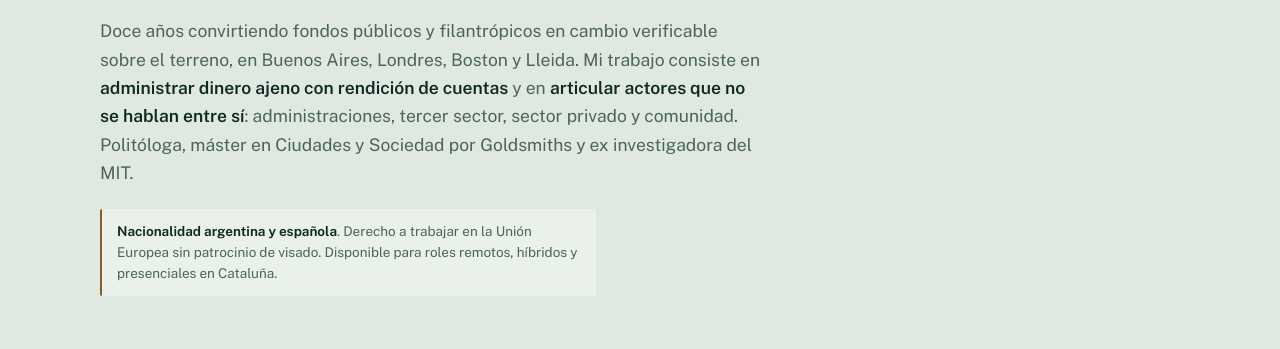
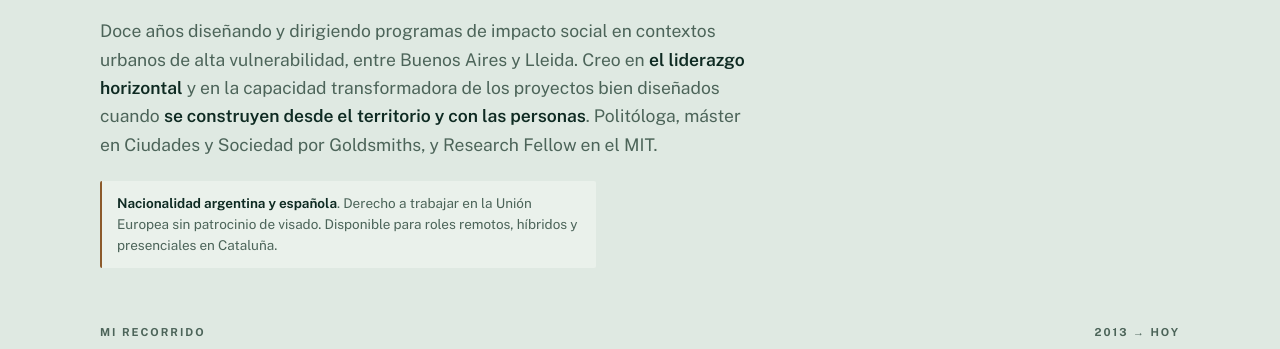
Before and after one commit to mayerra/mayerra.github.io, a plain HTML site: page index.html in a window 1280 px wide. Shown: the part 448-797 px from the top of the page. Drawn offline with nearby package versions, Linux system fonts and the light colour scheme.

Commit message:
Add files via upload

```diff
--- a/index.html
+++ b/index.html
@@ -414,10 +414,10 @@ const DATA = {
     hero:{
       eyebrow:"Política pública · Desarrollo territorial · Impacto social",
       role:"Dirijo programas de transformación territorial: presupuesto, alianzas y resultados medibles en contextos de alta vulnerabilidad.",
-      thesis:"Doce años convirtiendo fondos públicos y filantrópicos en cambio verificable sobre el terreno, en Buenos Aires, Londres, Boston y Lleida. Mi trabajo consiste en <strong>administrar dinero ajeno con rendición de cuentas</strong> y en <strong>articular actores que no se hablan entre sí</strong>: administraciones, tercer sector, sector privado y comunidad. Politóloga, máster en Ciudades y Sociedad por Goldsmiths y ex investigadora del MIT.",
+      thesis:"Doce años diseñando y dirigiendo programas de impacto social en contextos urbanos de alta vulnerabilidad, entre Buenos Aires y Lleida. Creo en <strong>el liderazgo horizontal</strong> y en la capacidad transformadora de los proyectos bien diseñados cuando <strong>se construyen desde el territorio y con las personas</strong>. Politóloga, máster en Ciudades y Sociedad por Goldsmiths, y Research Fellow en el MIT.",
       status:"<strong>Nacionalidad argentina y española</strong>. Derecho a trabajar en la Unión Europea sin patrocinio de visado. Disponible para roles remotos, híbridos y presenciales en Cataluña."
     },
-    path:{title:"Dónde he trabajado",sub:"2013 → hoy"},
+    path:{title:"Mi recorrido",sub:"2013 → hoy"},
     stops:[
       {city:"Buenos Aires",yrs:"2013–2020 · 2023"},
       {city:"Londres",yrs:"2016–2017"},
@@ -564,10 +564,10 @@ const DATA = {
     hero:{
       eyebrow:"Política pública · Desenvolupament territorial · Impacte social",
       role:"Dirigeixo programes de transformació territorial: pressupost, aliances i resultats mesurables en contextos d'alta vulnerabilitat.",
-      thesis:"Dotze anys convertint fons públics i filantròpics en canvi verificable sobre el terreny, a Buenos Aires, Londres, Boston i Lleida. La meva feina consisteix a <strong>administrar diners aliens amb rendició de comptes</strong> i a <strong>articular actors que no es parlen entre ells</strong>: administracions, tercer sector, sector privat i comunitat. Politòloga, màster en Ciutats i Societat per Goldsmiths i exinvestigadora del MIT.",
+      thesis:"Dotze anys dissenyant i dirigint programes d'impacte social en contextos urbans d'alta vulnerabilitat, entre Buenos Aires i Lleida. Crec en <strong>el lideratge horitzontal</strong> i en la capacitat transformadora dels projectes ben dissenyats quan <strong>es construeixen des del territori i amb les persones</strong>. Politòloga, màster en Cities and Society per Goldsmiths, i Research Fellow al MIT.",
       status:"<strong>Nacionalitat argentina i espanyola</strong>. Dret a treballar a la Unió Europea sense patrocini de visat. Disponible per a rols remots, híbrids i presencials a Catalunya."
     },
-    path:{title:"On he treballat",sub:"2013 → avui"},
+    path:{title:"El meu recorregut",sub:"2013 → avui"},
     stops:[
       {city:"Buenos Aires",yrs:"2013–2020 · 2023"},
       {city:"Londres",yrs:"2016–2017"},
@@ -714,10 +714,10 @@ const DATA = {
     hero:{
       eyebrow:"Public policy · Territorial development · Social impact",
       role:"I run place-based transformation programmes: budget, partnerships and measurable results in highly vulnerable contexts.",
-      thesis:"Twelve years turning public and philanthropic funding into verifiable change on the ground, across Buenos Aires, London, Boston and Lleida. My work is <strong>stewarding other people's money with full accountability</strong> and <strong>getting actors who don't talk to each other into the same room</strong>: government, third sector, private sector and community. Political scientist, MA in Cities and Society from Goldsmiths, former MIT research fellow.",
+      thesis:"Twelve years designing and running social-impact programmes in highly vulnerable urban settings, between Buenos Aires and Lleida. I believe in <strong>horizontal leadership</strong> and in the transformative power of well-designed projects when <strong>they're built from the ground up, with people</strong>. Political scientist, with an MA in Cities and Society from Goldsmiths, and a Research Fellow at MIT.",
       status:"<strong>Argentine and Spanish national</strong>. Right to work anywhere in the European Union with no visa sponsorship required. Open to remote, hybrid and on-site roles."
     },
-    path:{title:"Where I've worked",sub:"2013 → present"},
+    path:{title:"My path",sub:"2013 → present"},
     stops:[
       {city:"Buenos Aires",yrs:"2013–2020 · 2023"},
       {city:"London",yrs:"2016–2017"},
```
